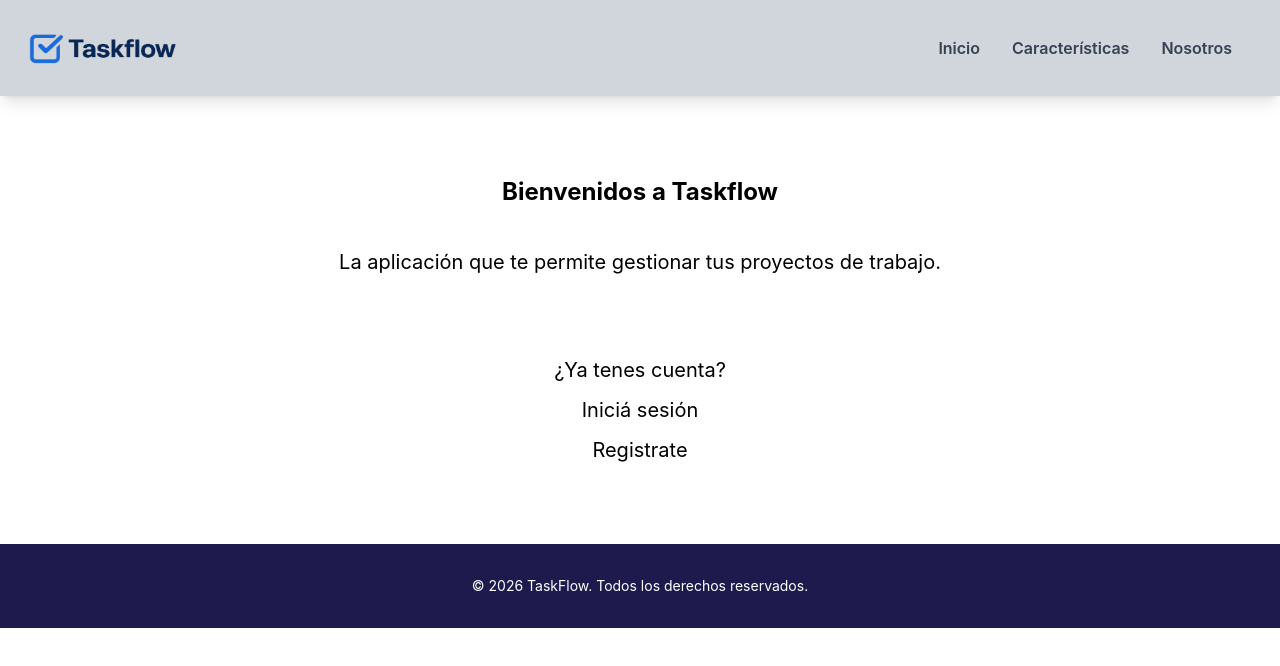
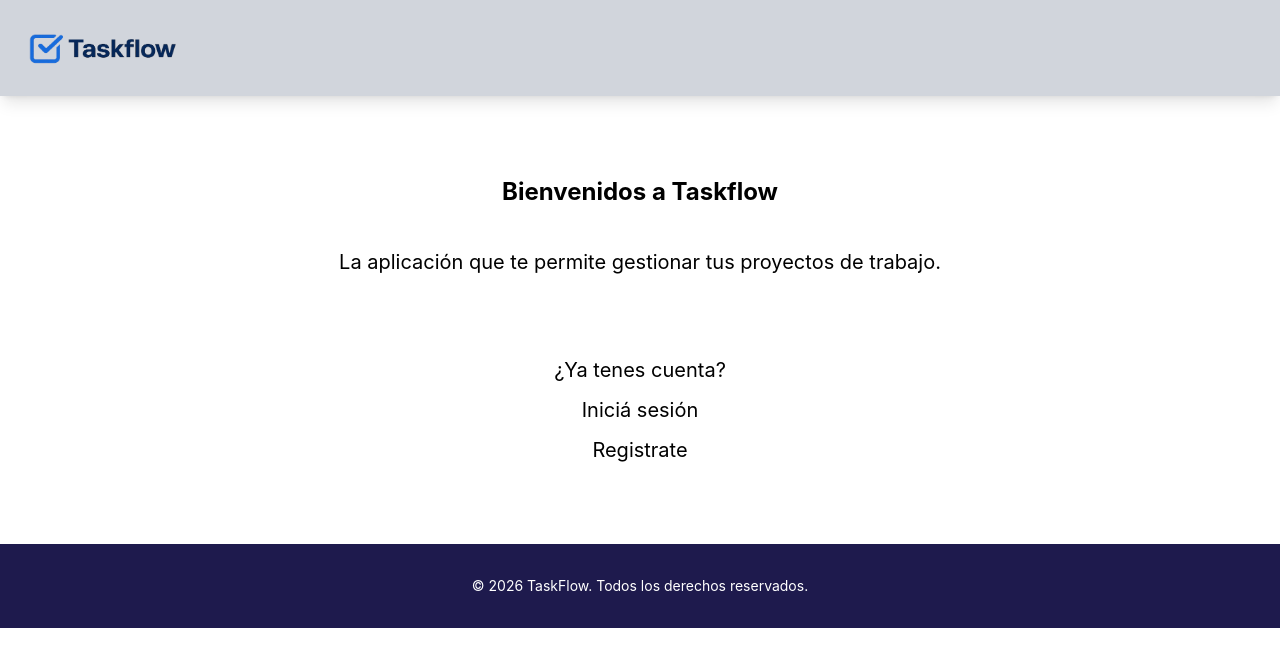
Before and after one commit to sopiombetti/Gestor_De_Proyectos, a Next.js app in the folder frontend/: page / in a window 1280 px wide. Shown: the top 666 px of the page. Built offline with nearby package versions, Linux system fonts and the light colour scheme.

Commit message:
navabar cerrar sesión y panel admin

```diff
--- a/frontend/components/navbar.tsx
+++ b/frontend/components/navbar.tsx
@@ -1,28 +1,54 @@
+"use client";
+
+import { useState } from "react";
 import Image from "next/image";
+import Link from "next/link";
+import { useUserContext } from "@/utils/userContext";
+import { useRouter } from "next/router";
 
 export default function Navbar() {
+  const [open, setOpen] = useState(false);
+  const { user, logout } = useUserContext();
+  const router = useRouter();
+
+  function handleLogout(){
+    logout();
+    router.push("/login");
+  }
+
   return (
     <div className="flex items-center justify-between px-6 py-2 bg-gray-300 shadow-lg">
-
       <div className="relative w-40 h-20">
         <Image
           src="/logo.png"
-    alt="logotipo"
+          alt="Logotipo"
           fill
           className="object-contain"
         />
       </div>
+      {user ?
+      <nav className="relative">
+        <button onClick={() => setOpen(!open)} className="relative w-10 h-10">
+          <Image
+            src="/account_circle.svg"
+            alt="Usuario"
+            fill
+            className="object-contain"
+          />
+        </button>
 
-  <nav className="flex items-center justify-between px-6 py-3 bg-gray-300 ">
-        <ul className="flex gap-8 text-gray-700 font-semibold">
-          <li className="cursor-pointer hover:text-blue-600 transition">Inicio
-          </li>
-          <li className="cursor-pointer hover:text-blue-600 transition">Características
-          </li>
-          <li className="cursor-pointer hover:text-blue-600 transition">Nosotros</li>
-        </ul>
-      </nav>
-
+        {open && (
+          <div className="absolute right-0 mt-2 w-52 bg-white shadow-lg border z-50">
+            {user.isAdmin ?
+            <Link href="/admin" className="block px-4 py-3 hover:bg-gray-100">
+              Panel Administrador
+            </Link> : <></>}
+            <button onClick={handleLogout} className="w-full text-left px-4 py-3 hover:bg-gray-100">
+              Cerrar Sesión
+            </button>
+          </div>
+        )}
+      </nav> : <></>}
     </div>
   );
 }
```
Lines whose indentation alone changed are shown as unchanged.
